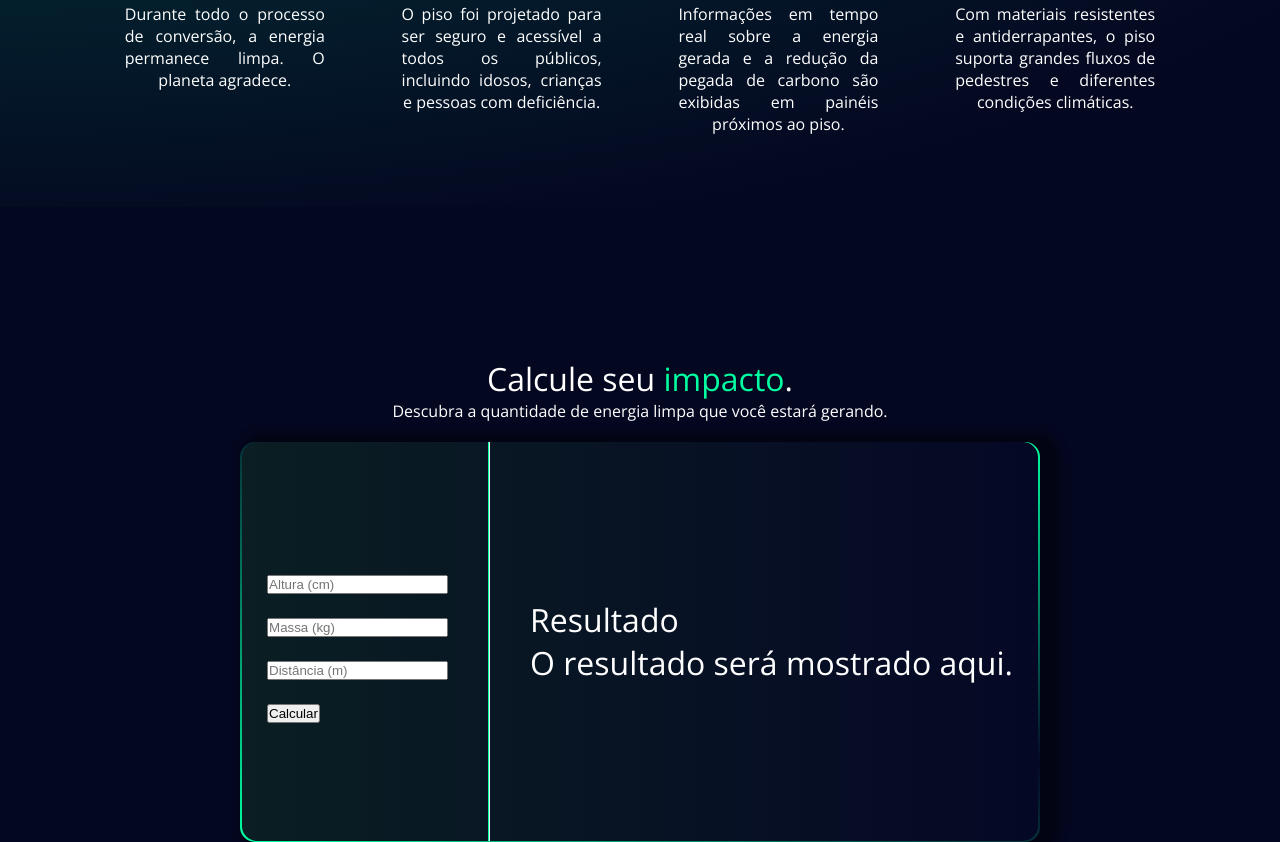
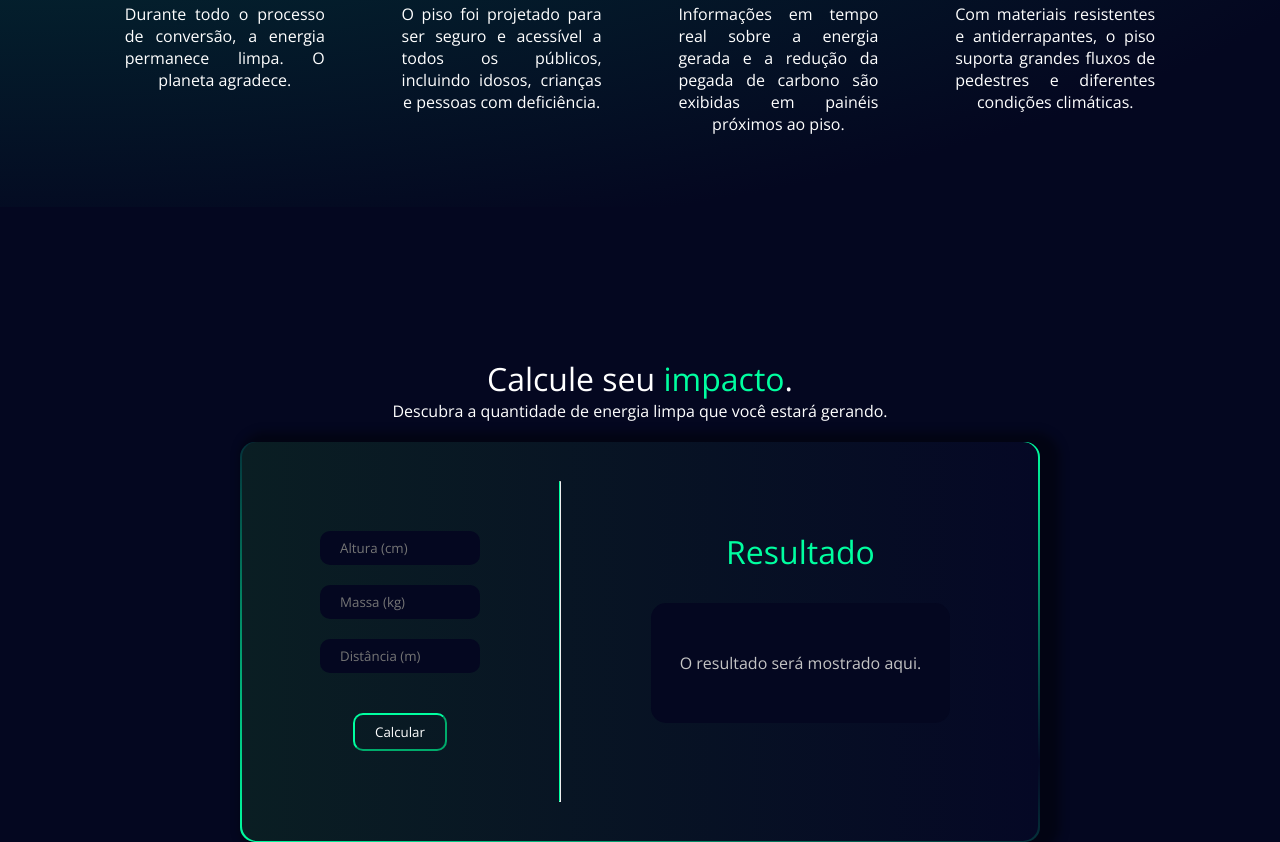
Before and after one commit to redmageii/GS_WebDev_FrontEnd, a plain HTML site: page page/index.html in a window 1280 px wide. Shown: the part 3270-4112 px from the top of the page. Drawn offline with nearby package versions, Linux system fonts and the light colour scheme.

Commit message:
style: simulation input border effect and background colors; add visual adjustments to simulation button

```diff
--- a/page/style.css
+++ b/page/style.css
@@ -344,3 +344,79 @@ hr {
     z-index: 1;
     gap:40px;
 }
+.simulation-mask > div {
+    display: flex;
+    flex-direction: column;
+    justify-content: center;
+    align-items: center;
+}
+.simulation-mask hr {
+    height:80%;
+}
+.simul-form {
+    display: flex;
+    flex-direction: column;
+    justify-content: center;
+    align-items: center;
+    height:80%;
+    width:30%;
+    font-size:0.6em;
+    gap:20px;
+}
+
+.simul-form >div {
+    display: flex;
+    flex-direction: column;
+    justify-content: center;
+    align-items: center;
+    gap:3px;
+}
+.simul-results {
+    height:80%;
+    width:50%;
+    text-align: center;
+    align-items: start;
+}
+.results {
+    color:#00FFA0;
+    font-weight:200;
+    top:-30px;
+    position:relative;
+}
+.result-text {
+    height:100px;
+    background-color: #040720;
+    width:auto;
+    display:flex;
+    justify-content: center;
+    align-items: center;
+    border-radius: 15px;
+    padding:10px;
+}
+input {
+    outline:none;
+}
+.input-form{
+    border-radius:10px;
+    padding: 8px 20px;
+    width:120px;
+    background: #040720;
+    color:white;
+border:none;
+    font-family: 'Open Sans', sans-serif;
+}
+#simul-btn {
+    margin-top: 20px;
+    background:none;
+    color:white;
+    border-radius: 10px;
+    padding:8px 20px;
+    border-color:#00FFA0;
+    font-family: 'Open Sans', sans-serif;
+}
+.result-text {
+    font-size:0.5em;
+    width:70%;
+    color:rgb(196, 196, 196);
+
+}
```
